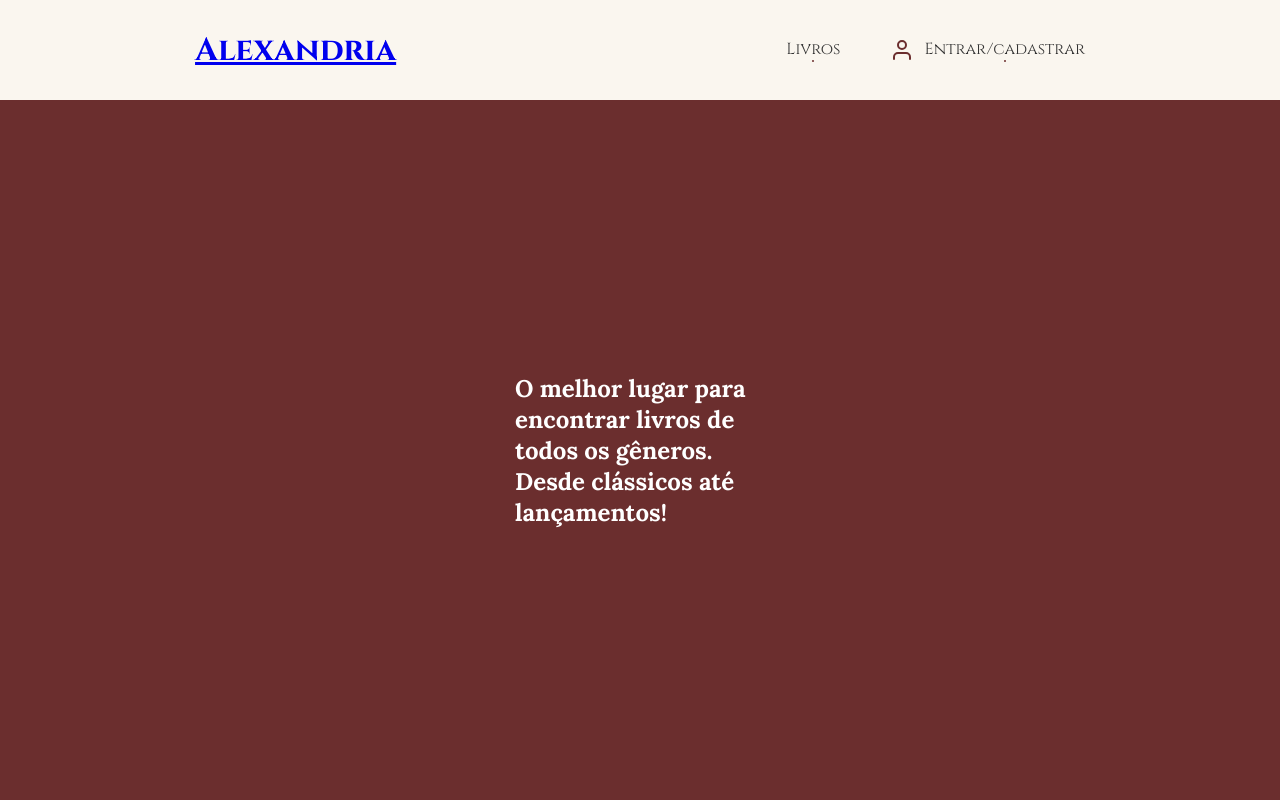
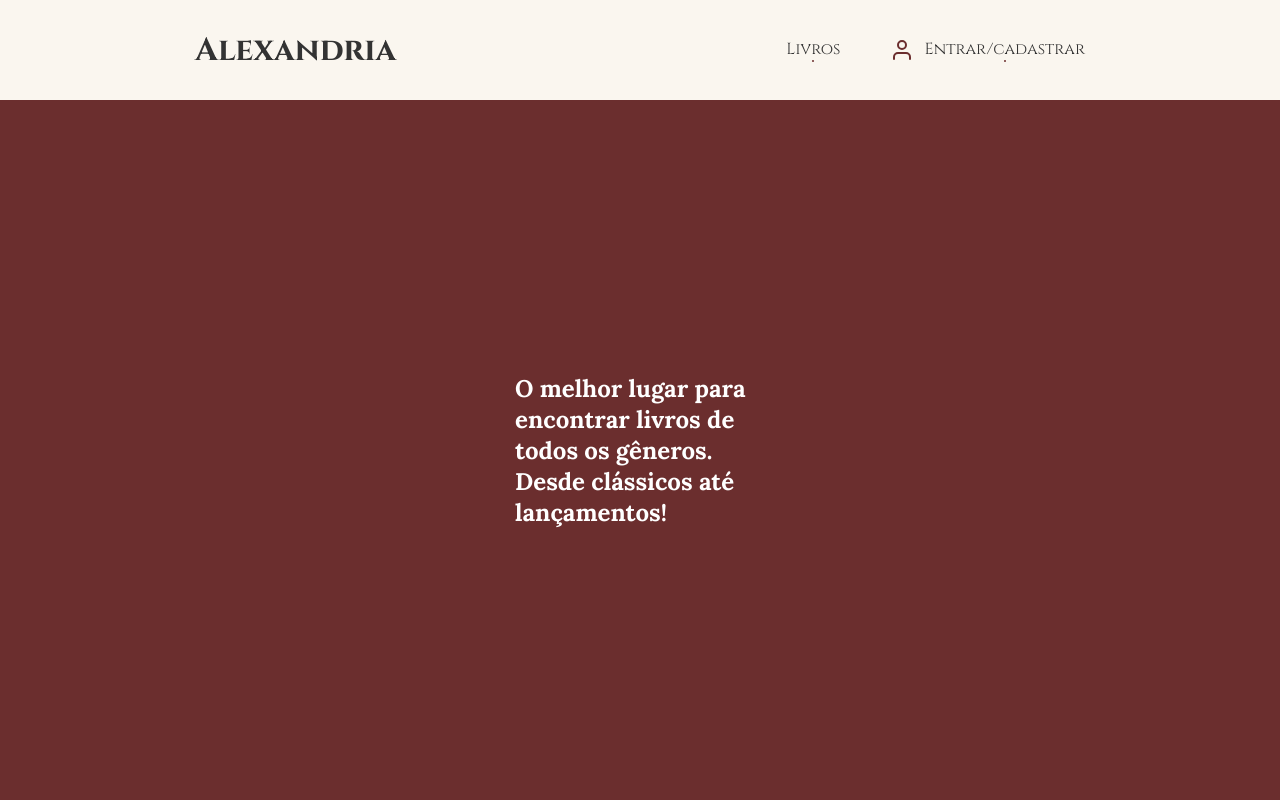
Before and after one commit to Erick-Badaro/PI-lbiblioteca, an Angular app: page / in a window 1280 px wide. Shown: the top 800 px of the page. Built offline with nearby package versions, Linux system fonts and the light colour scheme.

Commit message:
Atualizando o h1 do header para a cor padrão de texto

```diff
--- a/src/app/header/header.component.css
+++ b/src/app/header/header.component.css
@@ -7,6 +7,11 @@
     height: 100px;
     width: 100%;
     box-shadow: var(--sombra);
+    color: var(--cor-texto);
+}
+
+.container h1 a {
+    text-decoration: none;
     color: var(--cor-texto);
 }
 
--- a/src/app/header/header.component.html
+++ b/src/app/header/header.component.html
@@ -1,5 +1,6 @@
 <div class="container">
-    <a routerLink="/conteudo"><h1>Alexandria</h1></a>
+    <!-- <a routerLink="/conteudo"><h1>Alexandria</h1></a> -->
+    <h1><a routerLink="/conteudo">Alexandria</a></h1>
     <ul>
         <li><a>Livros</a></li>
         <span>
```
